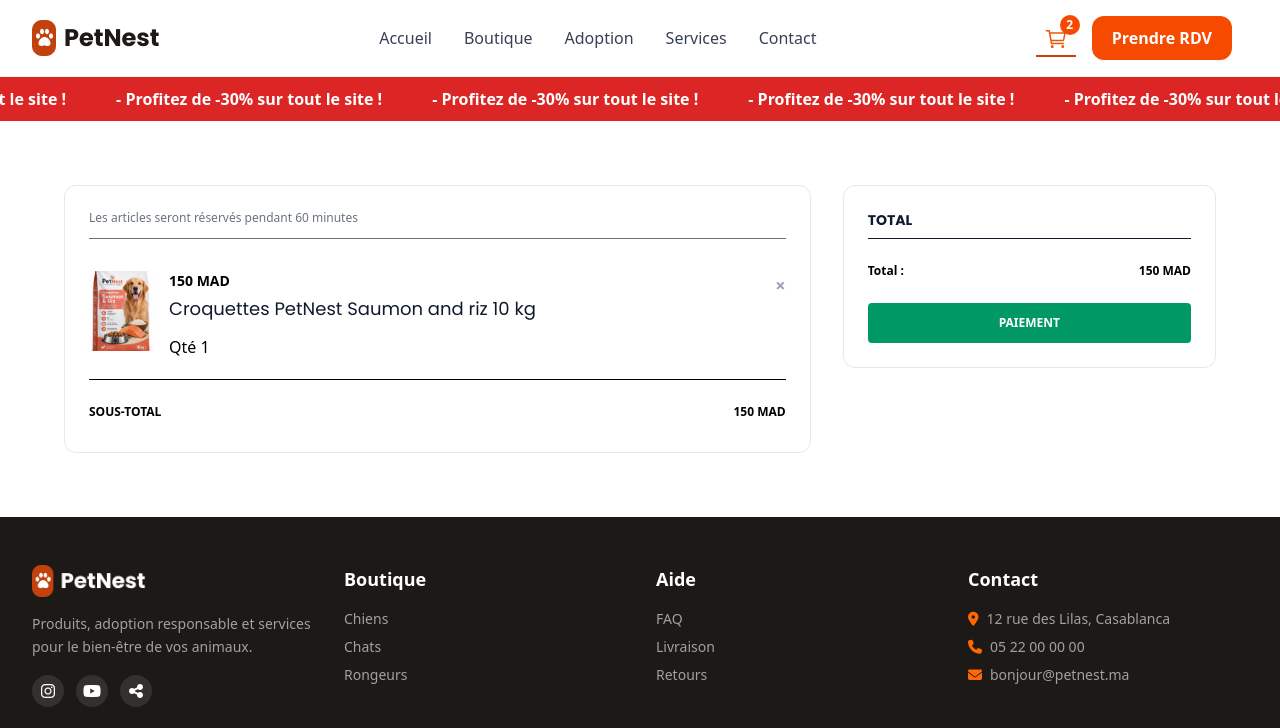
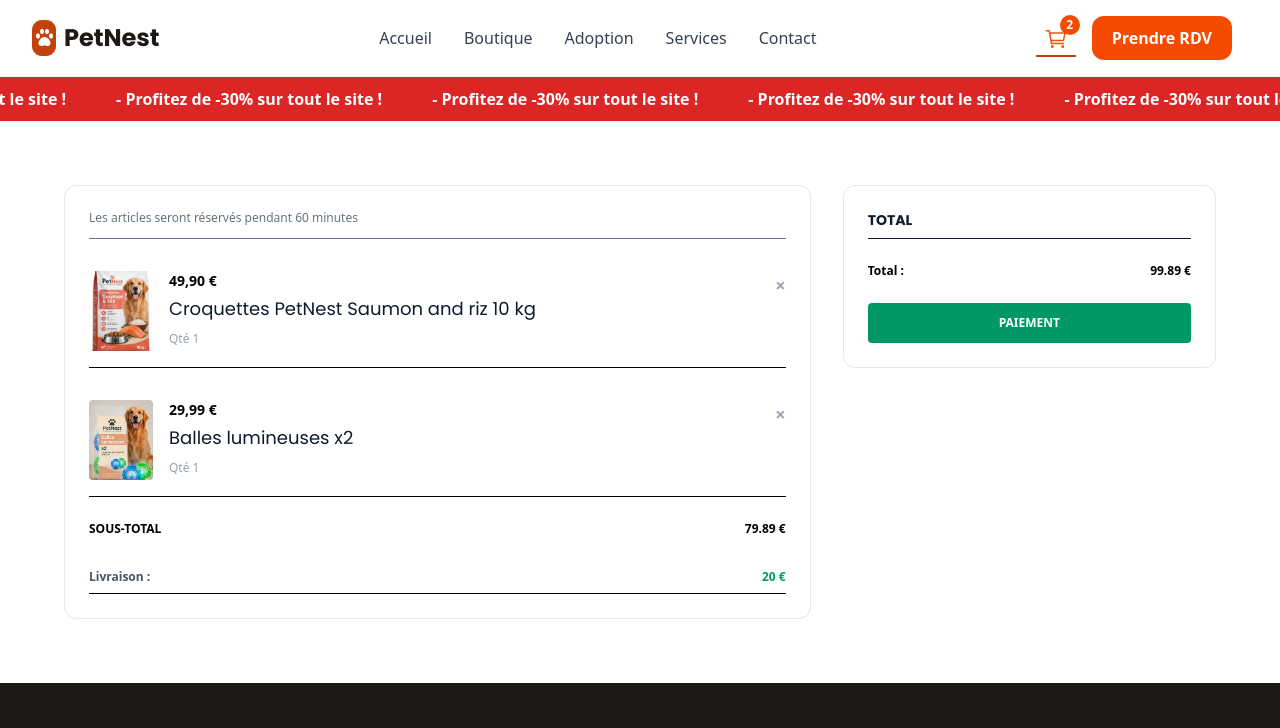
Before and after one commit to abdellaheltrach/PetNest, a plain HTML site: page src/html/panier.html in a window 1280 px wide. Shown: the top 728 px of the page. Drawn offline with nearby package versions, Linux system fonts and the light colour scheme.

Commit message:
modfying the panier page with livraison included

```diff
--- a/src/html/panier.html
+++ b/src/html/panier.html
@@ -177,6 +177,23 @@
 
 
 
+
+
+
+
+
+
+
+
+
+  <!-- banner d promotion -->
+
+
+
+
+
+
+
 <div class="promo-banner">
     <div class="promo-track">
         <span> - Profitez de -30% sur tout le site ! </span>
@@ -199,29 +216,43 @@
 
 
 
+
+
+
     <!-- Main Grid Layout ( with CSS Grid b panier.css) -->
     <div class="panier-grid">
 
-        <!-- 1. Section Produits Col-span 2 -->
+        <!--  Section Produits  -->
         <div class="col-products bg-white p-6 rounded-xl border border-gray-200">
             <p class="text-xs text-gray-500 pb-3 mb-4 border-b">
                 Les articles seront réservés pendant 60 minutes
             </p>
 
-            <!-- Product Row (Flexbox b panier.css) -->
-            <div class="product-row pb-4 border-b">
-                <div class="product-details">
-                    <img src="/src/les-images/Croquette.webp" class="w-16 h-20 object-cover rounded" alt="Croquette">
-                    <div class="product-text">
-                        <p class="font-bold text-sm">150 MAD</p>
-                        <h1 class="text-lg text-gray-700">Croquettes PetNest Saumon and riz 10 kg</h1>
-                        <p class="text-xs text-gray-400 mt-1"></p> Qté 1</p>
-                    </div>
+            <!-- First Product Row -->
+        <div class="product-row pb-4 border-b">
+            <div class="product-details">
+                <img src="/src/les-images/Croquette.webp" class="w-16 h-20 object-cover rounded" alt="Croquette pour pets yum yum !!">
+                <div class="product-text">
+                    <p class="font-bold text-sm">49,90 €</p>
+                    <h1 class="text-lg text-gray-700">Croquettes PetNest Saumon and riz 10 kg</h1>
+                    <p class="text-xs text-gray-400 mt-1">Qté 1</p>
                 </div>
-                <button class="text-gray-400 font-bold text-lg">×</button>
+            </div>
+            <button class="text-gray-400 font-bold text-lg">×</button>
+        </div>
 
+        <!-- Second Product Row  -->
+        <div class="product-row pb-4 border-b mt-4">
+            <div class="product-details">
+                <img src="/src/les-images/Balles lumineuses x2.jpeg" class="w-16 h-20 object-cover rounded" alt="Balles lumineuses pour pets houf houf !!">
+                <div class="product-text">
+                    <p class="font-bold text-sm">29,99 €</p>
+                    <h1 class="text-lg text-gray-700">Balles lumineuses x2</h1>
+                    <p class="text-xs text-gray-400 mt-1">Qté 1</p>
+                </div>
             </div>
-
+            <button class="text-gray-400 font-bold text-lg">×</button>
+        </div>
 
 
 
@@ -231,18 +262,29 @@
             <!-- Sous-total(Flexbox) -->
             <div class="price-row font-bold text-xs pt-4">
                 <span>SOUS-TOTAL</span>
-                <span>150 MAD</span>
+                <span>79.89 € </span>
             </div>
+
+            <div class="price-row text-xs font-bold pb-3 border-b flex justify-between">
+        <span class="text-gray-600">Livraison :</span>
+        <span class="text-emerald-600">20 €</span>
         </div>
 
-        <!-- 2. Section Total (Col-span 1) -->
+
+        </div>
+
+
+
+        <!-- 2. Section Total  -->
         <div class="total-card bg-white p-6 rounded-xl border border-gray-200">
             <h2 class="font-bold text-sm border-b pb-2">TOTAL</h2>
 
             <div class="price-row text-xs font-bold">
                 <span>Total :</span>
-                <span>150 MAD </span>
+
+                <span>99.89 €</span>
             </div>
+
 
             <button class="w-full bg-emerald-600 hover:bg-emerald-700 text-white font-bold py-3 rounded text-xs transition">
                 PAIEMENT
```
